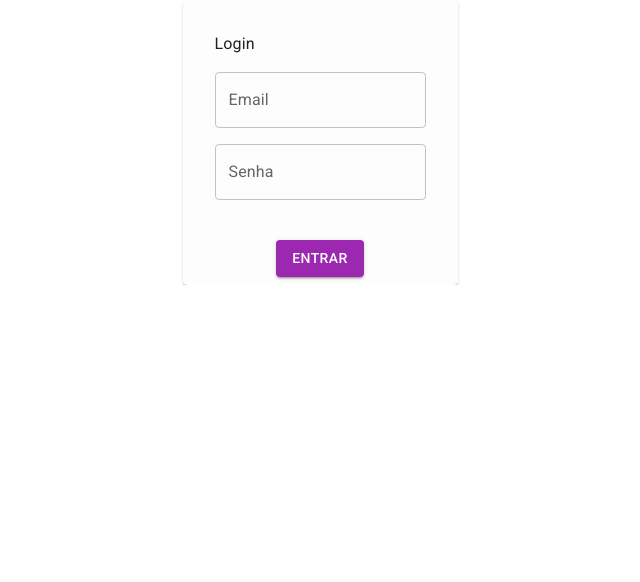
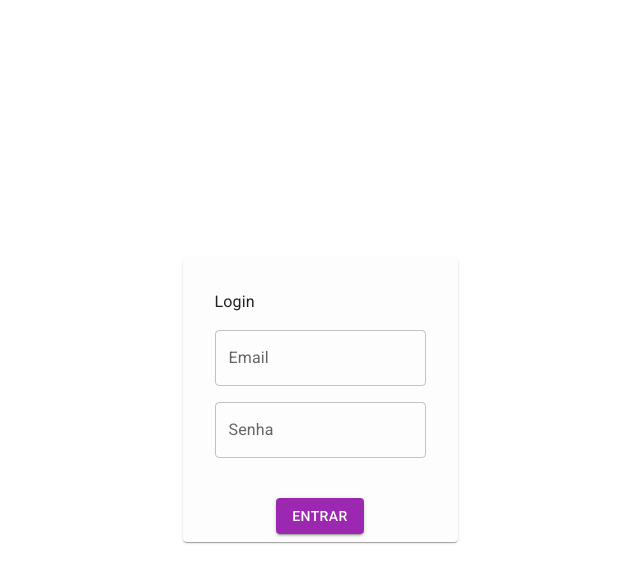
Before and after one commit to Ramon-Wesley/React_Typescript, a React (Create React App) app: page / in a window 1280 px wide. Shown: the top 582 px of the page, without its empty margins (320-960 px from the left). Built offline with nearby package versions, Linux system fonts and the light colour scheme.

Commit message:
alteracao

```diff
--- a/src/shared/components/login/Login.tsx
+++ b/src/shared/components/login/Login.tsx
@@ -46,6 +46,7 @@ if (isAuthenticated) {
 }
     return(
 
+        <Box width="100vw" height="100vh">
         <Box display='flex' alignItems='center' justifyContent='center' width='100%' height='100%'>
             <Card>
                     <CardContent>
@@ -80,5 +81,6 @@ if (isAuthenticated) {
                         </CardActions>
             </Card>
         </Box>
+        </Box>
     )
 }
```
